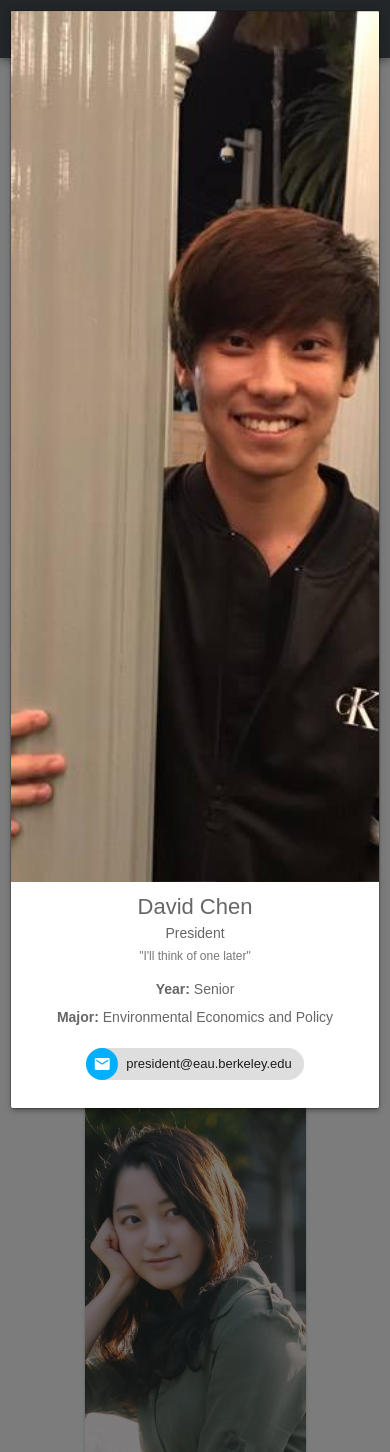
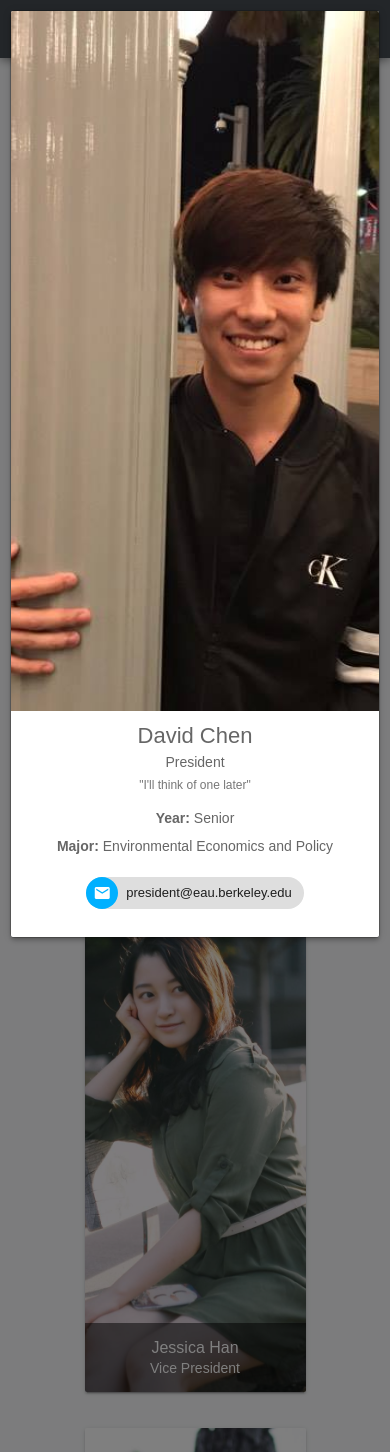
Before and after one commit to raymondnumbergenerator/eau-website, a Flask app: page /officers in a window 390 px wide, after a click that opens the changed part. Run offline with Flask 2, Linux system fonts and the light colour scheme; some libraries are stand-ins or nearby versions; some web fonts are replaced.

Commit message:
fixed more mobile scaling

```diff
--- a/eauweb/static/css/about.css
+++ b/eauweb/static/css/about.css
@@ -19,7 +19,7 @@
 
 .about-title {
     font-family: 'Philosopher', sans-serif;
-    padding-top: 30vh;
+    padding-top: 22rem;
     font-size: 3.5em;
     white-space: nowrap;
     text-shadow: 1px 1px 4px #222222;
--- a/eauweb/static/css/clubs.css
+++ b/eauweb/static/css/clubs.css
@@ -23,7 +23,7 @@
 
 .club-card {
     width: 100%;
-    height: 40vh;
+    height: 400px;
     object-fit: cover;
     transition: all .2s ease-in-out;
 }
--- a/eauweb/static/css/officers.css
+++ b/eauweb/static/css/officers.css
@@ -23,7 +23,7 @@
 
 .officer-card {
     width: 100%;
-    height: 50vh;
+    height: 550px;
     object-fit: cover;
     transition: all .2s ease-in-out;
 }
@@ -67,7 +67,7 @@
 
 .officer-modal>.mdl-card__title {
     color: #fff;
-    height: 60vh;
+    height: 700px;
 }
 
 .officer-modal-name {
```
